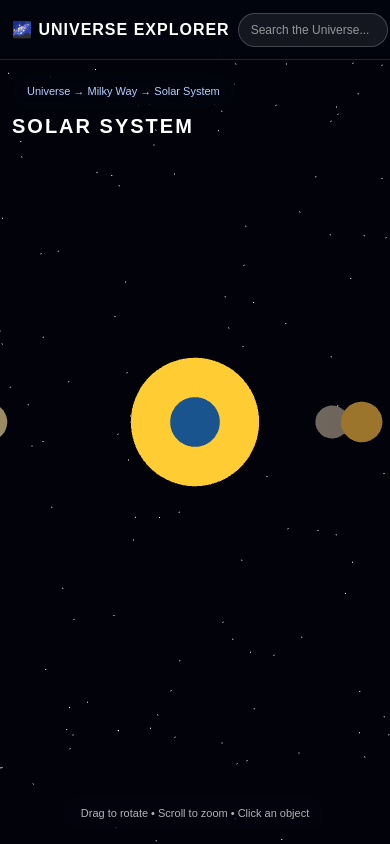
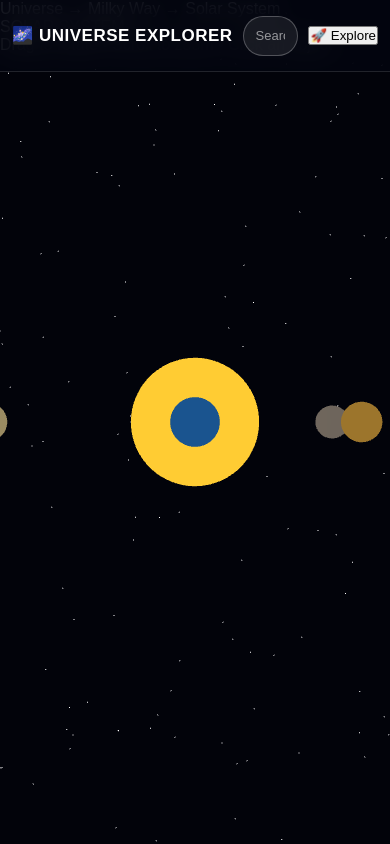
Before and after one commit to ErmalKulemani/Universe-Explorer, a plain HTML site: page index.html in a window 390 px wide. Drawn offline with nearby package versions, Linux system fonts and the light colour scheme; animation ran at ten frames a second.

Commit message:
Refactor CSS for layout and responsiveness
Removed unused styles and adjusted layout properties for header, logo, and search elements. Updated media queries for better responsiveness.

```diff
--- a/style.css
+++ b/style.css
@@ -14,10 +14,6 @@ body {
   color: white;
 }
 
-body {
-  position: relative;
-}
-
 canvas {
   position: fixed;
   inset: 0;
@@ -27,6 +23,7 @@ canvas {
   z-index: 1;
 }
 
+/* INTERFACCIA */
 #interface {
   position: fixed;
   inset: 0;
@@ -34,187 +31,58 @@ canvas {
   pointer-events: none;
 }
 
+/* HEADER */
 header {
   position: fixed;
   top: 0;
   left: 0;
-  right: 0;
-  height: 70px;
+  width: 100%;
+  height: 72px;
+
   display: flex;
   align-items: center;
-  justify-content: space-between;
-  gap: 20px;
-  padding: 0 24px;
-  background: rgba(3, 5, 15, 0.82);
+  gap: 10px;
+
+  padding: 0 12px;
+
+  background: rgba(3, 5, 15, 0.88);
   backdrop-filter: blur(14px);
+
   border-bottom: 1px solid rgba(255, 255, 255, 0.12);
+
   pointer-events: auto;
 }
 
+/* LOGO */
 .logo {
-  font-size: 22px;
+  flex: 0 0 auto;
+
+  font-size: 17px;
   font-weight: bold;
+  letter-spacing: 0.5px;
+
   white-space: nowrap;
-  letter-spacing: 1px;
 }
 
+/* SEARCH */
 #search {
-  width: 320px;
-  max-width: 40%;
-  padding: 12px 18px;
-  border: 1px solid rgba(255, 255, 255, 0.2);
-  border-radius: 25px;
+  flex: 1;
+  min-width: 0;
+
+  height: 40px;
+
+  padding: 0 12px;
+
+  border: 1px solid rgba(255, 255, 255, 0.25);
+  border-radius: 20px;
+
   outline: none;
+
   background: rgba(255, 255, 255, 0.08);
   color: white;
-  font-size: 15px;
+
+  font-size: 13px;
 }
 
 #search::placeholder {
-  color: rgba(255, 255, 255, 0.55);
-}
-
-#explore {
-  padding: 11px 18px;
-  border: 1px solid rgba(100, 180, 255, 0.5);
-  border-radius: 22px;
-  background: rgba(40, 100, 180, 0.25);
-  color: white;
-  font-size: 14px;
-  cursor: pointer;
-}
-
-#breadcrumb {
-  position: fixed;
-  top: 90px;
-  left: 25px;
-  padding: 10px 15px;
-  border-radius: 12px;
-  background: rgba(3, 5, 15, 0.65);
-  backdrop-filter: blur(10px);
-  font-size: 14px;
-  color: #b9cfff;
-}
-
-#scale {
-  position: fixed;
-  top: 135px;
-  left: 25px;
-  font-size: 28px;
-  font-weight: bold;
-  letter-spacing: 2px;
-}
-
-#hint {
-  position: fixed;
-  bottom: 25px;
-  left: 50%;
-  transform: translateX(-50%);
-  padding: 10px 18px;
-  border-radius: 20px;
-  background: rgba(3, 5, 15, 0.7);
-  color: rgba(255, 255, 255, 0.7);
-  font-size: 13px;
-}
-
-#info-panel {
-  position: fixed;
-  top: 90px;
-  right: 25px;
-  width: 320px;
-  max-width: calc(100% - 50px);
-  padding: 25px;
-  z-index: 30;
-  border-radius: 18px;
-  background: rgba(5, 8, 20, 0.92);
-  backdrop-filter: blur(18px);
-  border: 1px solid rgba(255, 255, 255, 0.15);
-  box-shadow: 0 10px 40px rgba(0, 0, 0, 0.5);
-}
-
-#info-panel:empty {
-  display: none;
-}
-
-#info-panel button {
-  float: right;
-  border: none;
-  background: transparent;
-  color: white;
-  font-size: 25px;
-  cursor: pointer;
-}
-
-#info-panel h1 {
-  margin-bottom: 8px;
-  font-size: 28px;
-}
-
-#info-panel p {
-  color: #b8c5df;
-  margin-bottom: 15px;
-}
-
-.info-section {
-  margin-top: 18px;
-  padding-top: 12px;
-  border-top: 1px solid rgba(255, 255, 255, 0.1);
-}
-
-.info-section strong {
-  display: block;
-  margin-bottom: 5px;
-  color: #8fc7ff;
-}
-
-.info-section p {
-  margin: 0;
-}
-
-@media (max-width: 700px) {
-  header {
-    height: 60px;
-    padding: 0 12px;
-    gap: 8px;
-  }
-
-  .logo {
-    font-size: 16px;
-  }
-
-  #search {
-    width: 150px;
-    max-width: none;
-    padding: 9px 12px;
-    font-size: 12px;
-  }
-
-  #explore {
-    padding: 9px 12px;
-    font-size: 12px;
-  }
-
-  #breadcrumb {
-    top: 75px;
-    left: 12px;
-    font-size: 11px;
-  }
-
-  #scale {
-    top: 115px;
-    left: 12px;
-    font-size: 20px;
-  }
-
-  #hint {
-    bottom: 15px;
-    font-size: 11px;
-    white-space: nowrap;
-  }
-
-  #info-panel {
-    top: 75px;
-    right: 12px;
-    width: 280px;
-  }
-}
+  color: rgba(255, 255, 255, 0.55
```
